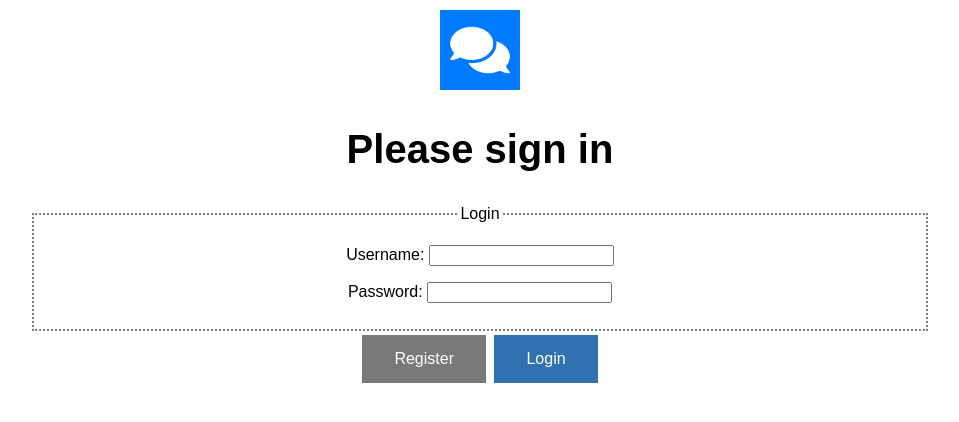
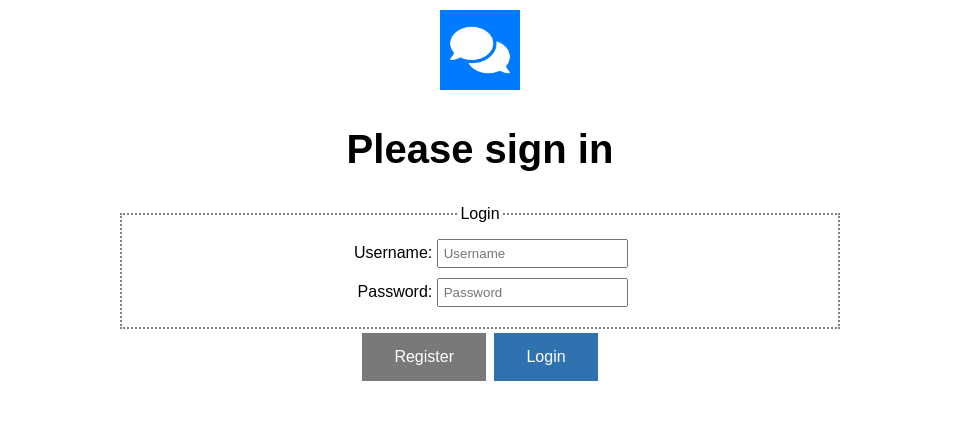
Before and after one commit to OverloaderV/Web-Praktikum, a PHP site: page /login.html in a window 1280 px wide. Shown: the top 422 px of the page, without its empty margins (160-1119 px from the left). Run offline with PHP 8.4, Linux system fonts and the light colour scheme.

Commit message:
Form experiments on login.html

```diff
--- a/login.html
+++ b/login.html
@@ -10,14 +10,14 @@
         <form action="friends.html">
             <fieldset>
                 <legend>Login</legend>
-                <p>
-                    <label for="username">Username: </label>
-                    <input id="username" type="text" name="username">
-                </p>
-                <p>
-                    <label for="password">Password: </label>
-                    <input id="password" type="password" name="password">
-                </p>
+                <div class="userinput">
+                    <label for="username" class="userinput">Username: </label>
+                    <input id="username" type="text" name="username" placeholder="Username">
+                </div>
+                <div class="userinput">
+                    <label for="password" class="userinput">Password: </label>
+                    <input id="password" type="password" name="password" placeholder="Password">
+                </div>
             </fieldset>
 
                 <a href="register.html" class="isbutton">
--- a/stylesheet.css
+++ b/stylesheet.css
@@ -37,6 +37,8 @@ h2 {
 fieldset{
   border-style:dotted;
   border-color: gray;
+  margin-left: 10%;
+  margin-right: 10%;
 }
 a.removefriend:link{
   color: red;
@@ -70,3 +72,14 @@ a.isbutton:hover{
 a > span{
   font-weight: bold;
 }
+div.userinput{
+  margin:10px;
+}
+label.userinput{
+  display: inline-block;
+  width: 100px;
+  text-align: right;
+}
+div.userinput > input{
+  padding: 5px;
+}
```
